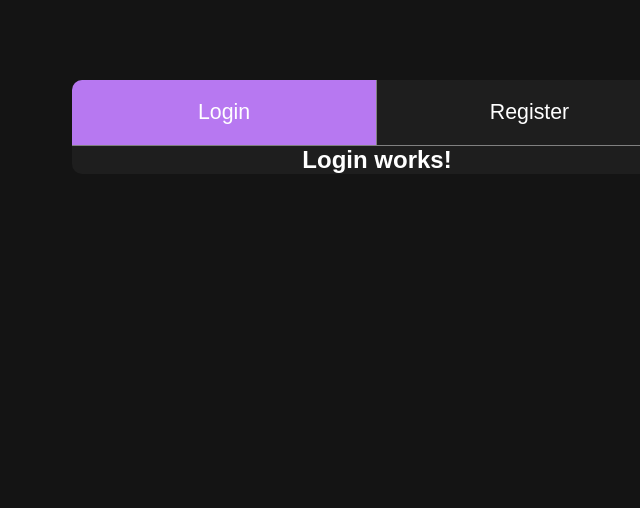
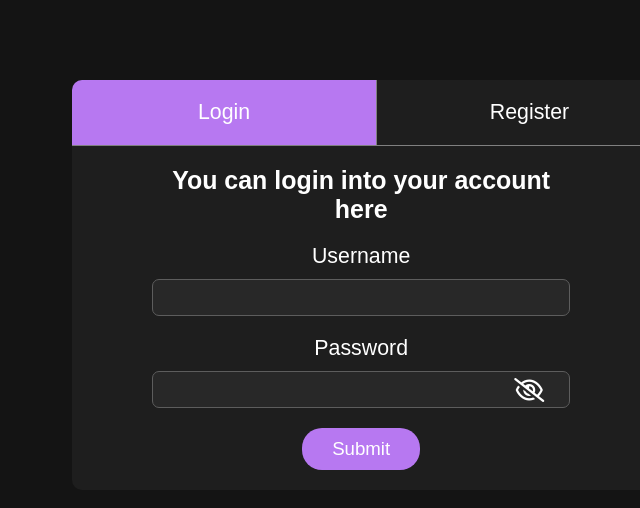
Before and after one commit to Qsen02/Dashboard-app, a React (Vite) app in the folder client/: page /registration in a window 1280 px wide. Both pictures are taken after a click on the button "Login". Shown: the top 508 px of the page, without its empty margins (263-903 px from the left). Built offline with nearby package versions, Linux system fonts and the light colour scheme.

Commit message:
Login functionallity implemented

```diff
--- a/client/src/components/registrarion_wrapper/login/Login.tsx
+++ b/client/src/components/registrarion_wrapper/login/Login.tsx
@@ -1,7 +1,126 @@
-export default function Login(){
-    return (
-        <div>
-            <h1>Login works!</h1>
-        </div>
-    )
+import { useDispatch, useSelector } from "react-redux";
+import { RootState } from "../../../redux/state/store";
+import { Form, Formik, FormikHelpers } from "formik";
+import CustomInput from "../../../commons/CustomInput";
+import { useState } from "react";
+import { useLogin } from "../../../hooks/useUser";
+import { useNavigate } from "react-router-dom";
+import { setUser } from "../../../redux/state/user_state/userState";
+import { loginSchema } from "../../../schemas/schemas";
+
+export default function Register() {
+	const { theme } = useSelector((state: RootState) => state.theme);
+	const dispatch = useDispatch();
+	const [isPasswordVisible, setIsPasswordVisible] = useState(false);
+	const login = useLogin();
+	const navigate = useNavigate();
+	const [isErr, setIsErr] = useState(false);
+	const [errMessage, setErrMessage] = useState("");
+
+	interface formValues {
+		username: string;
+		password: string;
+	}
+
+	const initValues = {
+		username: "",
+		password: "",
+	};
+
+	async function onLogin(
+		values: formValues,
+		actions: FormikHelpers<formValues>
+	) {
+		try {
+			const username = values.username;
+			const password = values.password;
+			const user = await login({
+				username: username,
+				password: password,
+			});
+			dispatch(setUser(user));
+			actions.resetForm();
+			navigate("/");
+		} catch (err) {
+			setIsErr(true);
+			if (err instanceof Error) {
+				setErrMessage(err.message);
+			} else {
+				setErrMessage("Error occurd!");
+			}
+			return;
+		}
+	}
+
+	function showPassword() {
+		if (isPasswordVisible) {
+			setIsPasswordVisible(false);
+		} else {
+			setIsPasswordVisible(true);
+		}
+	}
+
+	return (
+		<Formik
+			initialValues={initValues}
+			onSubmit={onLogin}
+			validationSchema={loginSchema}
+		>
+			{(props) => (
+				<Form className="form">
+					<h3>You can login into your account here</h3>
+					{isErr ? <p className="error">{errMessage}</p> : ""}
+					<p className="input">
+						<CustomInput
+							label="Username"
+							type="text"
+							value={initValues.username}
+							name="username"
+							className={
+								theme === "light"
+									? "lightThemeSmoked"
+									: "darkThemeLighter"
+							}
+							id="username"
+							autoComplete="given-name"
+						/>
+					</p>
+					<p className="input">
+						<CustomInput
+							label="Password"
+							type={isPasswordVisible ? "text" : "password"}
+							value={initValues.password}
+							name="password"
+							className={
+								theme === "light"
+									? "lightThemeSmoked"
+									: "darkThemeLighter"
+							}
+							id="password"
+						/>
+						{isPasswordVisible ? (
+							<i
+								className={`fa-regular fa-eye ${
+									theme === "light"
+										? "lightThemeSmoked"
+										: "darkThemeLighter"
+								}`}
+								onClick={showPassword}
+							></i>
+						) : (
+							<i
+								className={`fa-regular fa-eye-slash ${
+									theme === "light"
+										? "lightThemeSmoked"
+										: "darkThemeLighter"
+								}`}
+								onClick={showPassword}
+							></i>
+						)}
+					</p>
+					<button type="submit">Submit</button>
+				</Form>
+			)}
+		</Formik>
+	);
 }
--- a/client/src/components/registrarion_wrapper/register/Register.tsx
+++ b/client/src/components/registrarion_wrapper/register/Register.tsx
@@ -6,6 +6,7 @@ import { useState } from "react";
 import { useRegister } from "../../../hooks/useUser";
 import { useNavigate } from "react-router-dom";
 import { setUser } from "../../../redux/state/user_state/userState";
+import { registerSchema } from "../../../schemas/schemas";
 
 export default function Register() {
 	const { theme } = useSelector((state: RootState) => state.theme);
@@ -81,7 +82,11 @@ export default function Register() {
 	}
 
 	return (
-		<Formik initialValues={initValues} onSubmit={onRegister}>
+		<Formik
+			initialValues={initValues}
+			onSubmit={onRegister}
+			validationSchema={registerSchema}
+		>
 			{(props) => (
 				<Form className="form">
 					<h3>You can create your account here</h3>
--- a/client/src/hooks/useUser.ts
+++ b/client/src/hooks/useUser.ts
@@ -1,7 +1,13 @@
-import { register } from "../api/userService"
+import { login, register } from "../api/userService"
 
 export function useRegister(){
     return async function (data:object){
         return await register(data);
     }
 }
+
+export function useLogin(){
+    return async function (data:object){
+        return await login(data);
+    }
+}
--- a/client/src/index.css
+++ b/client/src/index.css
@@ -59,6 +59,7 @@ main {
 .error {
 	color: red;
 	font-size: 14pt;
+	word-wrap: break-word;
 }
 
 .form {
--- /dev/null
+++ b/client/src/schemas/schemas.ts
@@ -0,0 +1,40 @@
+import * as yup from "yup";
+
+export const registerSchema = yup.object().shape({
+	username: yup
+		.string()
+		.min(3, "Username must be at least 3 characters long!")
+		.required("Username is required!"),
+	email: yup
+		.string()
+		.email("Email must be valid!")
+		.required("Email is required!"),
+	profileImage: yup
+		.string()
+		.matches(/^https?:\/\//, "Image must be valid URL!"),
+	password: yup
+		.string()
+		.matches(
+			/^(?=.*[A-Z])(?=.*\d)(?=.*[\W_]).{6,}$/,
+			"Password must be at least 6 symbols and must contain digits, letters and at least one capital letter and special symbol!"
+		)
+		.required("Password is required!"),
+	repass: yup
+		.string()
+		.oneOf([yup.ref("password")], "Passwords don't match!")
+		.required("Repeat password is required!"),
+});
+
+export const loginSchema = yup.object().shape({
+	username: yup
+		.string()
+		.min(3, "Username or password not match!")
+		.required("Username is required!"),
+	password: yup
+		.string()
+		.matches(
+			/^(?=.*[A-Z])(?=.*\d)(?=.*[\W_]).{6,}$/,
+			"Username or password not match!"
+		)
+		.required("Password is required!"),
+});
```
